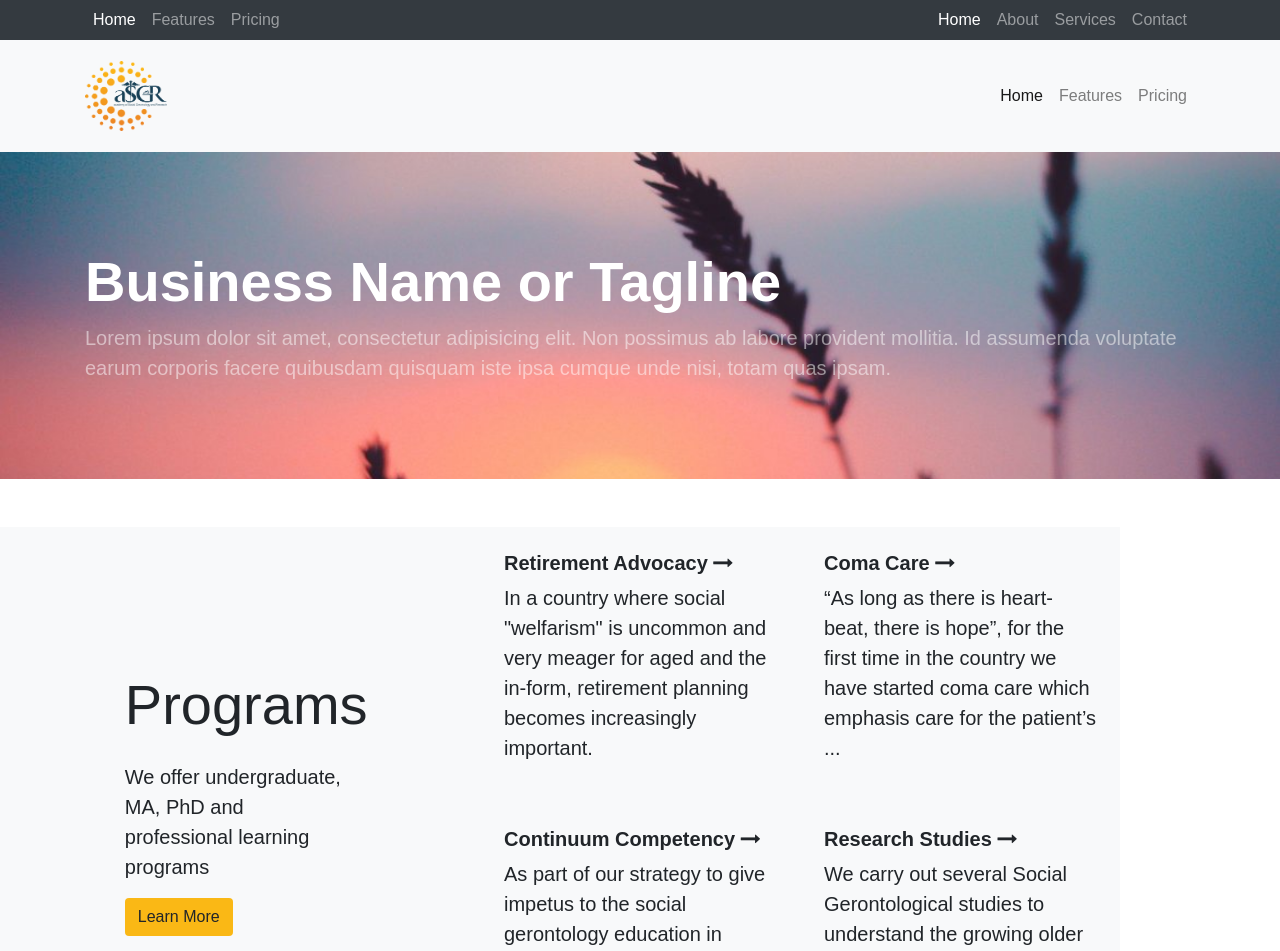
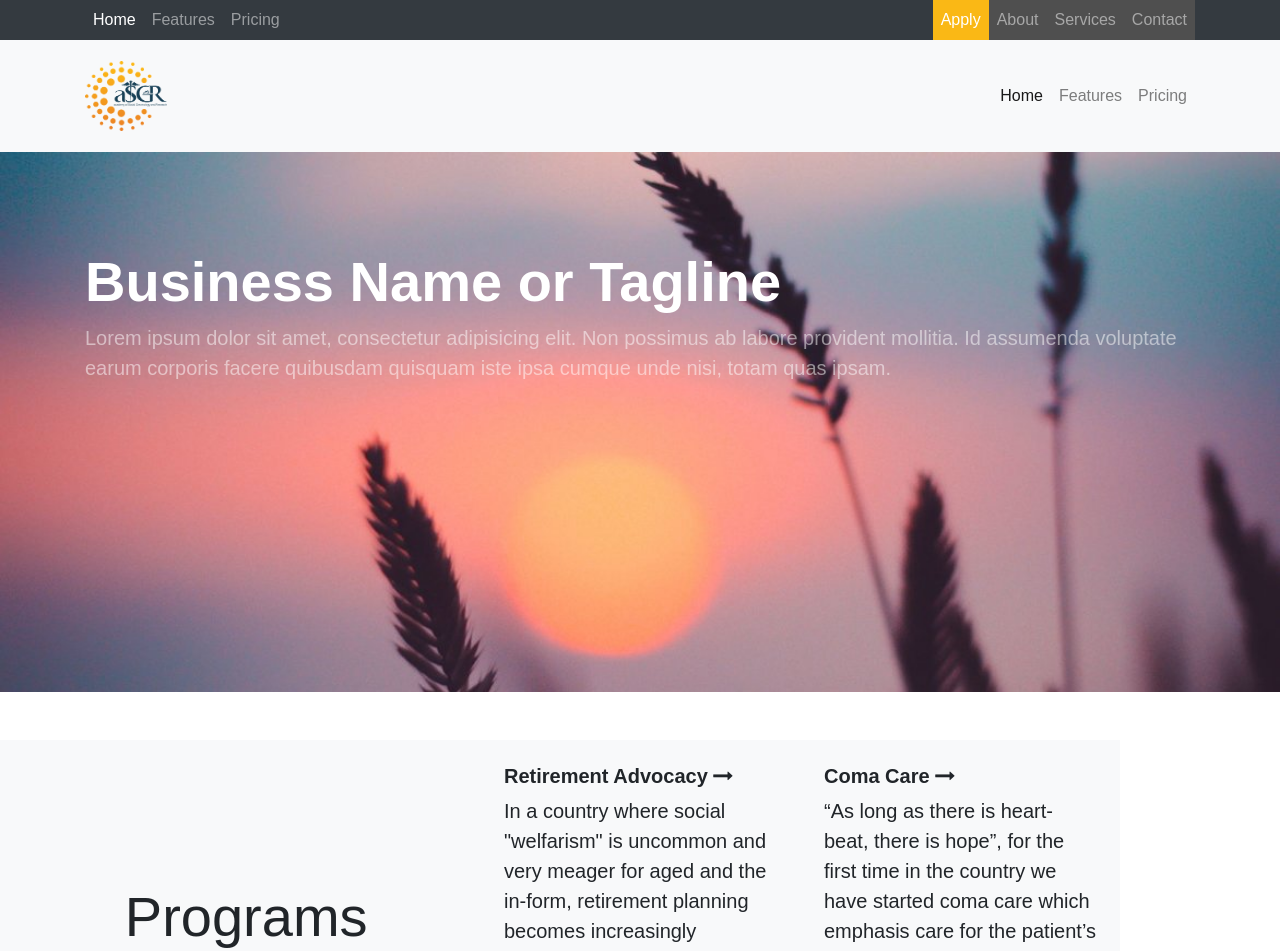
Before and after one commit to ic-Solutions/agsr-static, a Jekyll site: the page built from index.html, in a window 1280 px wide. Shown: the top 951 px of the page. Built offline with Jekyll 4.4.1, drawn with Linux system fonts in a browser that asks for light colours; nearby versions of some CDN libraries; some web fonts are replaced; comment, search, counter and statistics services are not loaded; some of the changed text lies outside the part shown.

Commit message:
add footer and more

```diff
--- /dev/null
+++ b/_includes/footer.html
@@ -0,0 +1,103 @@
+<footer class="" id="footer">
+    <div class="footer-1 bg-dark py-5">
+        <div class="container container-lg">
+            <div class="row">
+                <div class="col-12 col-md-4">
+                    <a href="/"><img alt="ASGR logo" class="footer-logo pb-4" src="/assets/images/aSGR_logo.png" width="60"></a>
+                    <p>{{site.description}}</p>
+                    <ul class="social w-100 nav-fill p-0">
+                        <li>
+                            <a target="_blank" href="{{site.data.main.social.youtube}}">
+                                <i aria-hidden="true" class="fa fa-youtube"></i>
+                            </a>
+                        </li>
+                        <li>
+                            <a target="_blank" href="{{site.data.main.social.facebook}}">
+                                <i aria-hidden="true" class="fa fa-facebook-square"></i>
+                            </a>
+                        </li>
+                        <li>
+                            <a target="_blank" href="{{site.data.main.social.twitter}}">
+                                <i aria-hidden="true" class="fa fa-twitter-square"></i>
+                            </a>
+                        </li>
+                        <li>
+                            <a target="_blank" href="{{site.data.main.social.github}}">
+                                <i aria-hidden="true" class="fa fa-github-alt"></i>
+                            </a>
+                        </li>
+                    </ul>
+                </div>
+                <div class="col-12 col-md-2">
+                    <h5>Quick Links</h5>
+                    <ul class="quick-links p-0">
+                        <li>
+                            <a href="/about/">About</a>
+                        </li>
+                        <li>
+                            <a href="/contact/">Contact</a>
+                        </li>
+                        <li>
+                            <a href="/sitemap.xml">Sitemap</a>
+                        </li>
+                        <li>
+                            <a href="#">Some Link</a>
+                        </li>
+                    </ul>
+                </div>
+                <div class="col-12 col-md-3">
+                    <h5>Contact us</h5>
+                    <ul class="contact p-0">
+                        <li class="r-email">
+                            <i aria-hidden="true" class="fa fa-envelope"></i>
+                            Email us</li>
+                        <li>
+                            <a href="https://advantageseniors.org" target="_blank">
+                                <i aria-hidden="true" class="fa fa-globe"></i>
+                                Visit our website</li>
+                        </li>
+                        <li>
+                            <a href="https://advantageseniors.org/blog/" target="_blank">
+                                <i aria-hidden="true" class="fa fa-pencil"></i>
+                                Blog</a>
+                        </li>
+                        <li>
+                            <i aria-hidden="true" class="fa fa-copyright"></i>&nbsp;
+                            <script>document.write(new Date().getFullYear());</script>&nbsp;| All rights reserved</li>
+                    </ul>
+                </div>
+                <div class="col-12 col-md-3">
+                    <h5>Contact us</h5>
+                    <ul class="contact p-0">
+                        <li class="r-email">
+                            <i aria-hidden="true" class="fa fa-envelope"></i>
+                            Email us</li>
+                        <li>
+                            <a href="https://advantageseniors.org" target="_blank">
+                                <i aria-hidden="true" class="fa fa-globe"></i>
+                                Visit our website</li>
+                        </li>
+                        <li>
+                            <a href="https://advantageseniors.org/blog/" target="_blank">
+                                <i aria-hidden="true" class="fa fa-pencil"></i>
+                                Blog</a>
+                        </li>
+                        <li>
+                            <i aria-hidden="true" class="fa fa-copyright"></i>&nbsp;
+                            <script>document.write(new Date().getFullYear());</script>&nbsp;| All rights reserved</li>
+                    </ul>
+                </div>
+
+            </div>
+        </div>
+    </div>
+    <div class="footer-2 py-4">
+        <div class="container">
+            <div class="row">
+                <div class="col-md-3">
+                    <h4>Advisory of Social Gerontology & Research</h4>
+                </div>
+            </div>
+        </div>
+    </div>
+</footer>
--- a/_includes/header.html
+++ b/_includes/header.html
@@ -7,10 +7,7 @@
                     Business Name or Tagline
                 </h1>
                 <p class="lead mb-5 text-white-50">
-                    Lorem ipsum dolor sit amet, consectetur adipisicing elit. Non possimus
-                                                                                                                                                                          ab labore provident mollitia. Id assumenda voluptate earum corporis
-                                                                                                                                                                          facere quibusdam quisquam iste ipsa cumque unde nisi, totam quas
-                                                                                                                                                                          ipsam.
+                    Lorem ipsum dolor sit amet, consectetur adipisicing elit. Non possimus ab labore provident mollitia. Id assumenda voluptate earum corporis facere quibusdam quisquam iste ipsa cumque unde nisi, totam quas ipsam.
                 </p>
             </div>
         </div>
--- /dev/null
+++ b/_includes/menu.html
@@ -0,0 +1,60 @@
+<!-- Navigation -->
+<nav class="navbar navbar-expand-lg navbar-dark bg-dark">
+    <div class="container">
+        <button aria-controls="navbarResponsive" aria-expanded="false" aria-label="Toggle navigation" class="navbar-toggler" data-target="#navbarResponsive" data-toggle="collapse" type="button">
+            <span class="navbar-toggler-icon"></span>
+        </button>
+        <div class="collapse navbar-collapse" id="navbarResponsive">
+            <ul class="navbar-nav mr-auto">
+                <li class="nav-item active">
+                    <a class="nav-link" href="#">Home
+                        <span class="sr-only">(current)</span>
+                    </a>
+                </li>
+                <li class="nav-item">
+                    <a class="nav-link" href="#">Features</a>
+                </li>
+                <li class="nav-item">
+                    <a class="nav-link" href="#">Pricing</a>
+                </li>
+            </ul>
+            <ul class="navbar-nav ml-auto top-right-nav">
+                <li class="nav-item active">
+                    <a class="nav-link" href="#">Apply
+                        <span class="sr-only">(current)</span>
+                    </a>
+                </li>
+                <li class="nav-item">
+                    <a class="nav-link" href="#">About</a>
+                </li>
+                <li class="nav-item">
+                    <a class="nav-link" href="#">Services</a>
+                </li>
+                <li class="nav-item">
+                    <a class="nav-link" href="#">Contact</a>
+                </li>
+            </ul>
+        </div>
+    </div>
+</nav>
+<!-- As a heading -->
+<nav class="navbar navbar-expand-lg navbar-light bg-light tall-nav">
+    <div class="container">
+        <h1 class="navbar-brand mb-0 h1">
+            <img height="70" src="/assets/images/aSGR_logo.png" alt="{{Site.title}}">
+        </h1>
+        <ul class="navbar-nav ml-auto">
+            <li class="nav-item active">
+                <a class="nav-link" href="#">Home
+                    <span class="sr-only">(current)</span>
+                </a>
+            </li>
+            <li class="nav-item">
+                <a class="nav-link" href="#">Features</a>
+            </li>
+            <li class="nav-item">
+                <a class="nav-link" href="#">Pricing</a>
+            </li>
+        </ul>
+    </div>
+</nav>
--- a/_layouts/default.html
+++ b/_layouts/default.html
@@ -16,77 +16,13 @@
 </head>
 
 <body>
-  <!-- Navigation -->
-  <nav class="navbar navbar-expand-lg navbar-dark bg-dark">
-    <div class="container">
-      <button class="navbar-toggler" type="button" data-toggle="collapse" data-target="#navbarResponsive"
-        aria-controls="navbarResponsive" aria-expanded="false" aria-label="Toggle navigation">
-        <span class="navbar-toggler-icon"></span>
-      </button>
-      <div class="collapse navbar-collapse" id="navbarResponsive">
-        <ul class="navbar-nav mr-auto">
-          <li class="nav-item active">
-            <a class="nav-link" href="#">Home <span class="sr-only">(current)</span></a>
-          </li>
-          <li class="nav-item">
-            <a class="nav-link" href="#">Features</a>
-          </li>
-          <li class="nav-item">
-            <a class="nav-link" href="#">Pricing</a>
-          </li>
-        </ul>
-        <ul class="navbar-nav ml-auto">
-          <li class="nav-item active">
-            <a class="nav-link" href="#">Home
-              <span class="sr-only">(current)</span>
-            </a>
-          </li>
-          <li class="nav-item">
-            <a class="nav-link" href="#">About</a>
-          </li>
-          <li class="nav-item">
-            <a class="nav-link" href="#">Services</a>
-          </li>
-          <li class="nav-item">
-            <a class="nav-link" href="#">Contact</a>
-          </li>
-        </ul>
-      </div>
-    </div>
-  </nav>
-  <!-- As a heading -->
-  <nav class="navbar navbar-expand-lg navbar-light bg-light tall-nav">
-    <div class="container">
-      <h1 class="navbar-brand mb-0 h1">
-        <img height="70" src="/assets/images/aSGR_logo.png" alt="{{Site.title}}">
-      </h1>
-      <ul class="navbar-nav ml-auto">
-        <li class="nav-item active">
-          <a class="nav-link" href="#">Home <span class="sr-only">(current)</span></a>
-        </li>
-        <li class="nav-item">
-          <a class="nav-link" href="#">Features</a>
-        </li>
-        <li class="nav-item">
-          <a class="nav-link" href="#">Pricing</a>
-        </li>
-      </ul>
-    </div>
-  </nav>
 
+  {% include menu.html %}
 
   {{content}}
 
 
-  <!-- Footer -->
-  <footer class="py-5 bg-dark">
-    <div class="container">
-      <p class="m-0 text-center text-white">
-        Copyright &copy; Your Website 2019
-      </p>
-    </div>
-    <!-- /.container -->
-  </footer>
+{% include footer.html %}
 
   <!-- Bootstrap core JavaScript -->
   <script src="/assets/vendor/jquery/jquery.min.js"></script>
--- /dev/null
+++ b/assets/css/_sass/footer.scss
@@ -0,0 +1,28 @@
+footer {
+  * {
+    color: white;
+  }
+  .footer-logo {
+    filter: brightness(0) invert(1);
+  }
+  ul {
+    list-style: none;
+  }
+  ul.social {
+    li {
+      display: inline-block;
+      margin-right: 15px;
+    }
+  }
+
+  .quick-links,
+  .contact {
+    li {
+      line-height: 1.8;
+    }
+  }
+
+  .footer-2 {
+    background-color: #252b31;
+  }
+}
--- a/assets/css/_sass/homepage.scss
+++ b/assets/css/_sass/homepage.scss
@@ -1,3 +1,7 @@
+header {
+  min-height: 60vh;
+}
+
 .programs {
   display: grid;
   grid-gap: 0;
--- a/assets/css/_sass/style.scss
+++ b/assets/css/_sass/style.scss
@@ -21,6 +21,17 @@
 
 .tall-nav {
   padding: 1rem 1rem;
+}
+.top-right-nav {
+  .nav-item {
+    background: #4f4f4f;
+    &:hover {
+      background-color: $primary;
+    }
+  }
+  .nav-item:first-child {
+    background-color: $yellow;
+  }
 }
 
 a.nostyle {
--- a/assets/css/main.scss
+++ b/assets/css/main.scss
@@ -70,4 +70,4 @@
 @import "bootstrap/utilities";
 @import "bootstrap/print";
 
-@import "font", "homepage", "style", "custom";
+@import "font", "homepage", "footer", "style", "custom";
```
